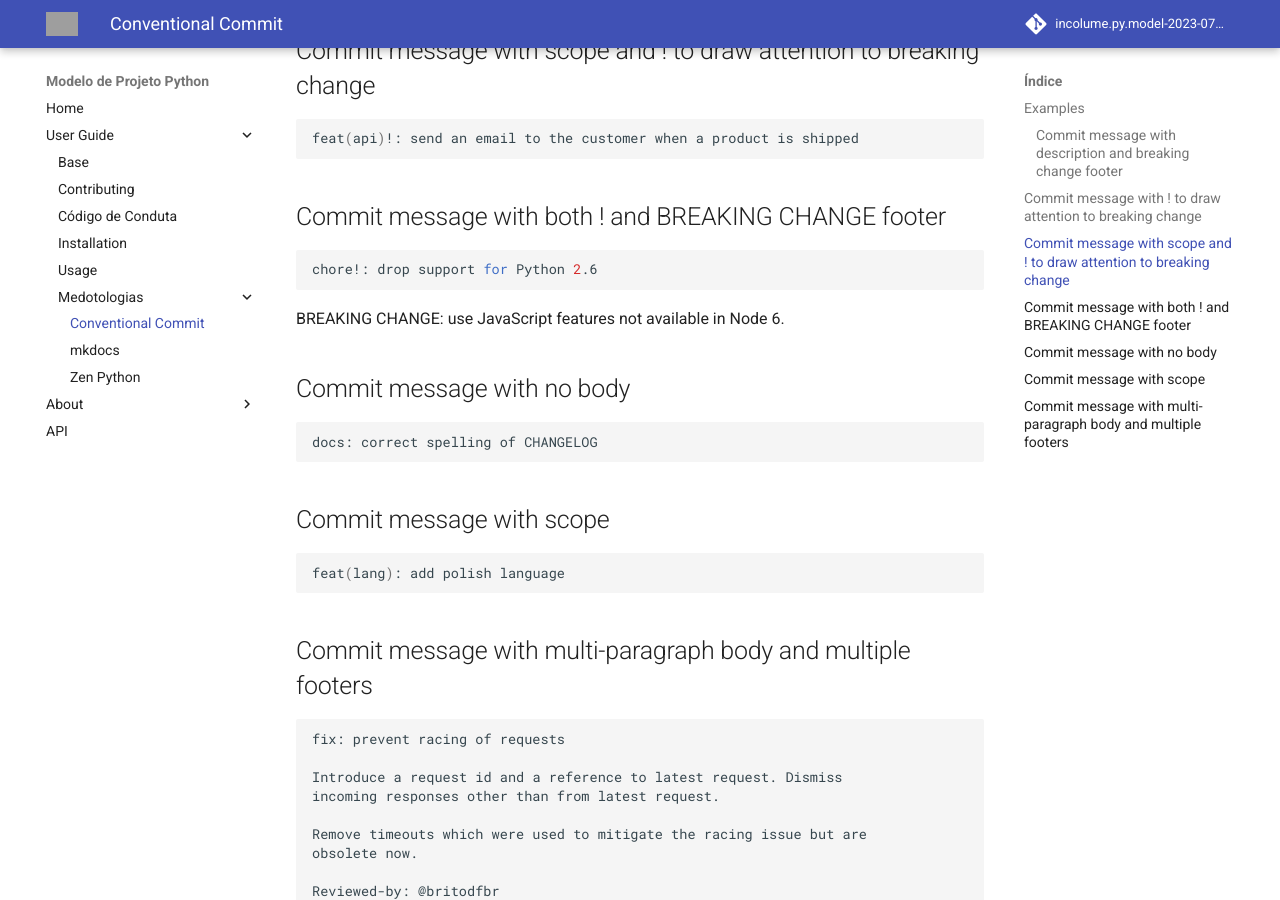
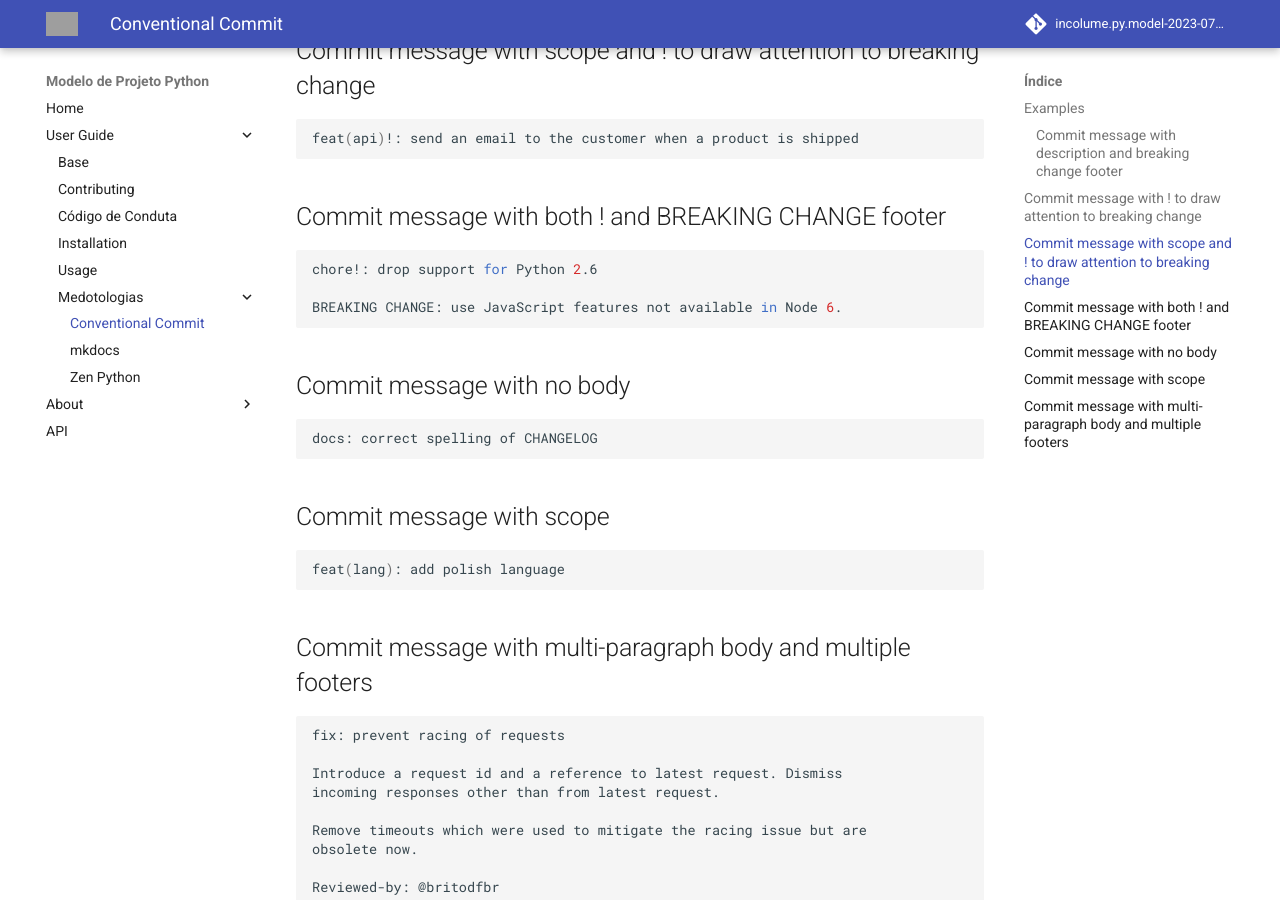
Before and after one commit to incolume-treinamentos/incolume.py.model-2023-07-05, an MkDocs documentation site: the page built from docs/user_guide/COVENTIONAL_COMMITS.md, in a window 1280 px wide and 900 px high, scrolled down 1149 px. Built offline with MkDocs 1.6.1 and Material for MkDocs 9.7.7, drawn with Linux system fonts in a browser that asks for light colours; comment, search, counter and statistics services are not loaded; grey boxes are pictures that could not be loaded.

````diff
--- a/docs/user_guide/COVENTIONAL_COMMITS.md
+++ b/docs/user_guide/COVENTIONAL_COMMITS.md
@@ -51,10 +51,10 @@ feat(api)!: send an email to the customer when a product is shipped
 ## Commit message with both ! and BREAKING CHANGE footer
 ```shell
 chore!: drop support for Python 2.6
+
+BREAKING CHANGE: use JavaScript features not available in Node 6.
 ```
 
-
-BREAKING CHANGE: use JavaScript features not available in Node 6.
 ## Commit message with no body
 ```shell
 docs: correct spelling of CHANGELOG
````
